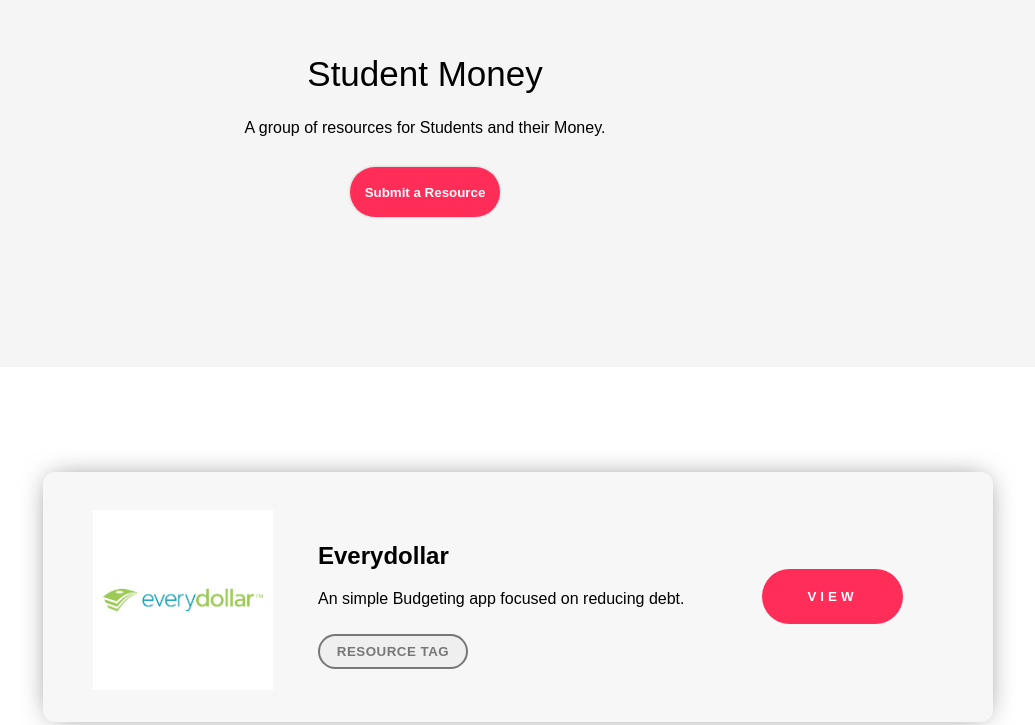
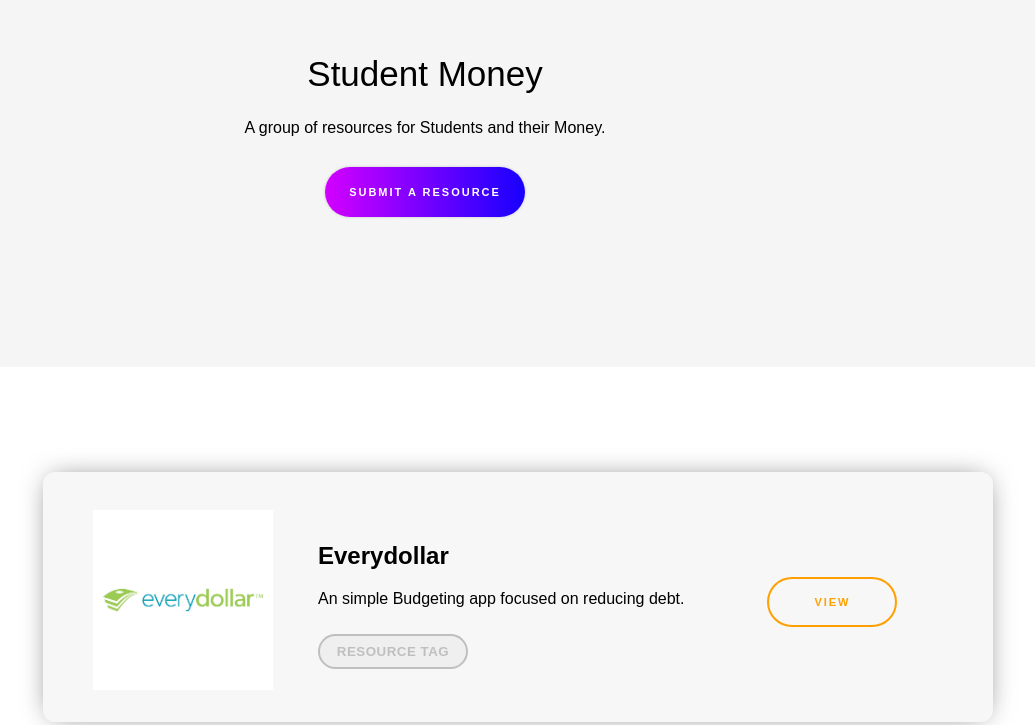
Before and after one commit to apmcknight/studentMoney, a plain HTML site: page index.html in a window 1280 px wide. Shown: the part 127-852 px from the top of the page, without its empty margins (215-1250 px from the left). Drawn offline with Linux system fonts and the light colour scheme; files whose address does not match are found by name.

Commit message:
Fixed .btn2, .container Margin, AND added Section Titles.

```diff
--- a/index.html
+++ b/index.html
@@ -54,6 +54,8 @@
     </section>
     <!-- End Budgeting -->
 
+    <h1 class="catHead">💰💸&nbsp;Banking</h1>
+
     <!-- Banking -->
     <section class="resourcesSection">
             <div class="resourceContainer">
--- a/main.css
+++ b/main.css
@@ -1,5 +1,5 @@
 body{
-    font-family: Arial, Helvetica, sans-serif;
+    font-family: Arial, Helvetica Neue, sans-serif;
 }
 
 header{
@@ -19,14 +19,23 @@
 }
 
 .btn{
-    width: 150px;
+    width: 200px;
     height: 50px;
     color: #fff;
+
     font-family: Arial, Helvetica, sans-serif;
     font-weight: bold;
+    font-size: 11px;
     border-radius: 100px;
     border-style: none;
-    background: #ff2d57;
+    text-transform: uppercase;
+    letter-spacing: 2px;
+
+    background: rgb(211,0,255);
+    background: -moz-linear-gradient(90deg, rgba(211,0,255,1) 0%, rgba(23,0,255,1) 100%);
+    background: -webkit-linear-gradient(90deg, rgba(211,0,255,1) 0%, rgba(23,0,255,1) 100%);
+    background: linear-gradient(90deg, rgba(211,0,255,1) 0%, rgba(23,0,255,1) 100%);
+    filter: progid:DXImageTransform.Microsoft.gradient(startColorstr="#d300ff",endColorstr="#1700ff",GradientType=1);
 
     /* Button Animation */
     transition: all .24s cubic-bezier(0,.5,.51,1);
@@ -45,66 +54,78 @@
     -webkit-box-shadow: 0px 0px 25px 0px rgba(0,0,0,0.2);
     -moz-box-shadow: 0px 0px 25px 0px rgba(0,0,0,0.2);
     box-shadow: 0px 0px 25px 0px rgba(0,0,0,0.2);
-
 }
 
-.btn2 {
-    display: inline;
+.btn2{
     position: relative;
-    top: -55px;
-    left: 285px;
+    top: -50px;
+    left: 290px;
 
-    color: #fff;
+    width: 130px;
+    height: 50px;
+    color: rgb(255,160,0);
+
     font-family: Arial, Helvetica, sans-serif;
     font-weight: bold;
-    letter-spacing: 4px;
+    font-size: 11px;
+    text-align: center;
+    letter-spacing: 2px;
+
     border-radius: 100px;
-    border-style: none;
-    background: #ff2d57;
+    border-style: solid;
+    border-color: rgb(255,160,0);
+    background: none;
 
-
-    padding-top: 20px;
-    padding-bottom: 20px;
-    padding-left: 45px;
-    padding-right: 45px;
-
-    cursor: pointer;
-
-
-    -webkit-transition: all .20s ease;
-    -o-transition: all .20s ease;
-    transition: all .20s ease;
+    /* Button Animation */
+    transition: all .24s cubic-bezier(0,.5,.51,1);
 }
 
 .btn2:hover {
-    color: #ff2d57;
-    font-family: Arial, Helvetica, sans-serif;
-    font-weight: bold;
+    /* Button Styling */
+    color: #fff;
+
+
     border-radius: 100px;
-    border-width: 3px;
-    border-style: solid;
-    border-color: #ff2d57;
+    border-style: none;
+    border-color: none;
     background: none;
 
-    padding-top: 20px;
-    padding-bottom: 20px;
+    background: rgb(255,160,0);
+    background: -moz-linear-gradient(90deg, rgba(255,160,0,1) 0%, rgba(255,0,0,1) 100%);
+    background: -webkit-linear-gradient(90deg, rgba(255,160,0,1) 0%, rgba(255,0,0,1) 100%);
+    background: linear-gradient(90deg, rgba(255,160,0,1) 0%, rgba(255,0,0,1) 100%);
+    filter: progid:DXImageTransform.Microsoft.gradient(startColorstr="#ffa000",endColorstr="#ff0000",GradientType=1);
 
-    -webkit-transition: all .20s ease;
-    -o-transition: all .20s ease;
-    transition: all .20s ease;
+    /* Button Animation */
+    font-size: 15px;
+    transform: scale(1.15);
+
+    /* Button Shaddow */
+    -webkit-box-shadow: 0px 0px 25px 0px rgba(0,0,0,0.2);
+    -moz-box-shadow: 0px 0px 25px 0px rgba(0,0,0,0.2);
+    box-shadow: 0px 0px 25px 0px rgba(0,0,0,0.2);
 }
 
 .resourcesSection{
     padding-top: 55px;
-    padding-bottom: 55px;
+    padding-bottom: 00px;
     padding-left: 250px;
 }
 
 .resourceContainer{
     width: 900px;
     height: 200px;
-    padding: 50px 00px 00px 50px;
-    margin: 50px 00px 50px 00px;
+
+    padding-top: 50px;
+    padding-right: 00px;
+    padding-bottom: 00px;
+    padding-left: 50px;
+
+    margin-top: 50px;
+    margin-right: 00px;
+    margin-bottom: 35px;
+    margin-left: 00px;
+
     border-radius: .75em;
     border-style: none;
     background: #f7f7f7;
@@ -126,16 +147,20 @@
 .resourceTag{
     width: 150px;
     height: 35px;
-    margin: 10px 5px 00px 00px;
+    margin-top: 10px;
+    margin-right: 5px;
+    margin-bottom: 00px;
+    margin-left: 00px;
+
     text-transform: uppercase;
     letter-spacing: .5px;
-    color:rgba(0, 0, 0, 0.5);
+    color:rgba(0, 0, 0, 0.199);
     font-family: Arial, Helvetica, sans-serif;
     font-weight: bold;
+
     border-radius: 100px;
     border-style: solid;
-    border-color: rgba(0, 0, 0, 0.5);
-}
+    border-color: rgba(0, 0, 0, 0.199);}
 
 .resourceImg{
     display: block;
@@ -144,5 +169,20 @@
 
     margin-top: -12px;
     margin-right: 45px;
+}
 
+.catHead{
+    text-align: center;
+    text-transform: uppercase;
+    font-size: 35px;
+    font-weight: bold;
+    letter-spacing: 10px;
+
+    margin-top: 115px;
+
+    background-image: -webkit-gradient( linear, left top, right top, color-stop(.4, #d300ff), color-stop(.7, #1700ff) );
+    background-image: gradient( linear, left top, right top, color-stop(0, #f22), color-stop(0.15, #f2f), color-stop(0.3, #22f), color-stop(0.45, #2ff), color-stop(0.6, #2f2),color-stop(0.75, #2f2), color-stop(0.9, #ff2), color-stop(1, #f22) );
+    color:transparent;
+    -webkit-background-clip: text;
+    background-clip: text;
 }
```
